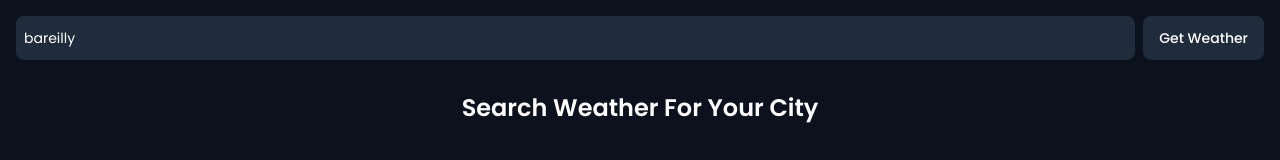
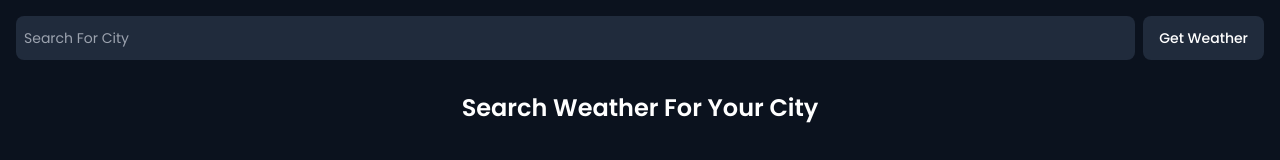
Before and after one commit to mo-amir-code/weather-app, a React (Vite) app: page / in a window 1280 px wide. Shown: the top 160 px of the page. Built offline with nearby package versions, Linux system fonts and the light colour scheme; no server answers.

Commit message:
issue resolved

```diff
--- a/src/components/searchbar/index.tsx
+++ b/src/components/searchbar/index.tsx
@@ -5,7 +5,7 @@ import useGetCurrentLocation from "../customhooks/useGetCurrentLocation";
 
 const Index = () => {
   const { searchWeather } = useWeatherContext();
-  const [city, setCity] = useState<string>("bareilly");
+  const [city, setCity] = useState<string>("");
   const cityName = useGetCurrentLocation()
 
 
```
